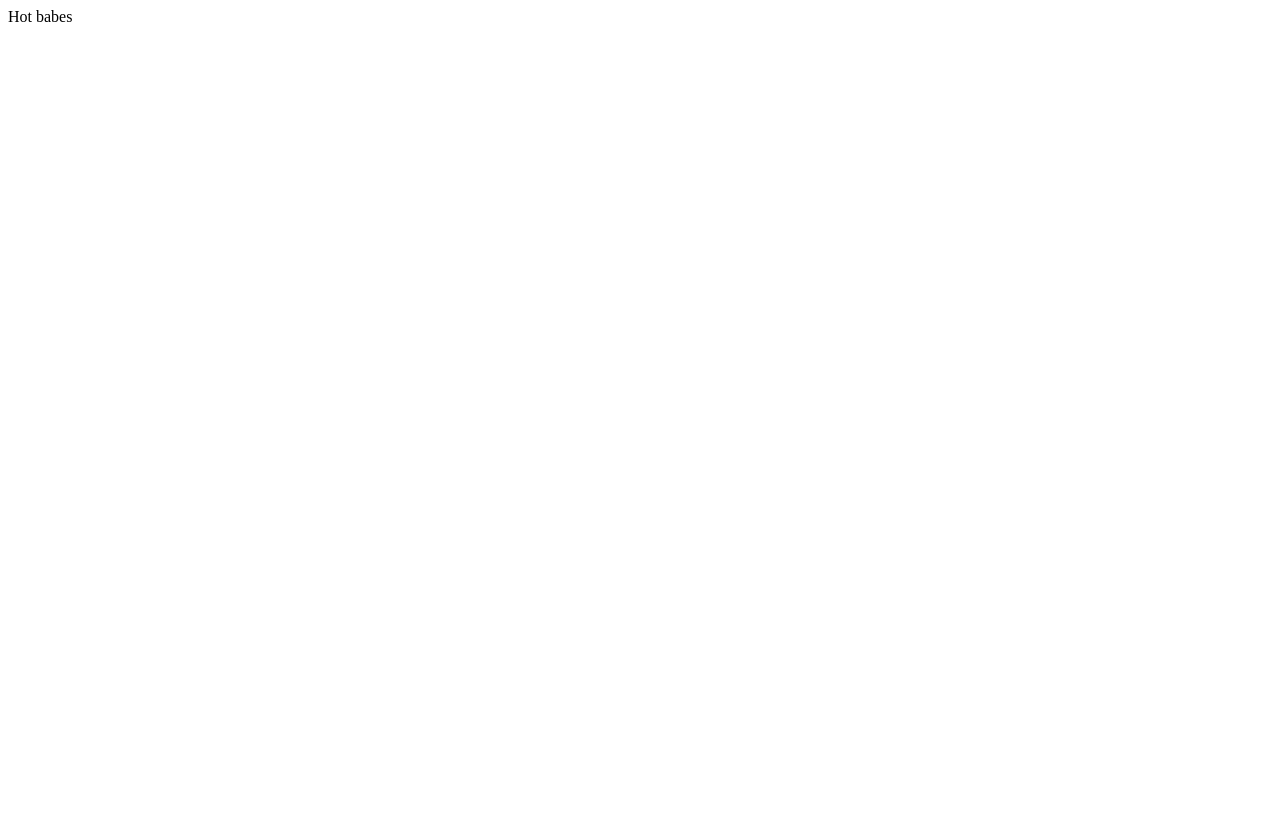
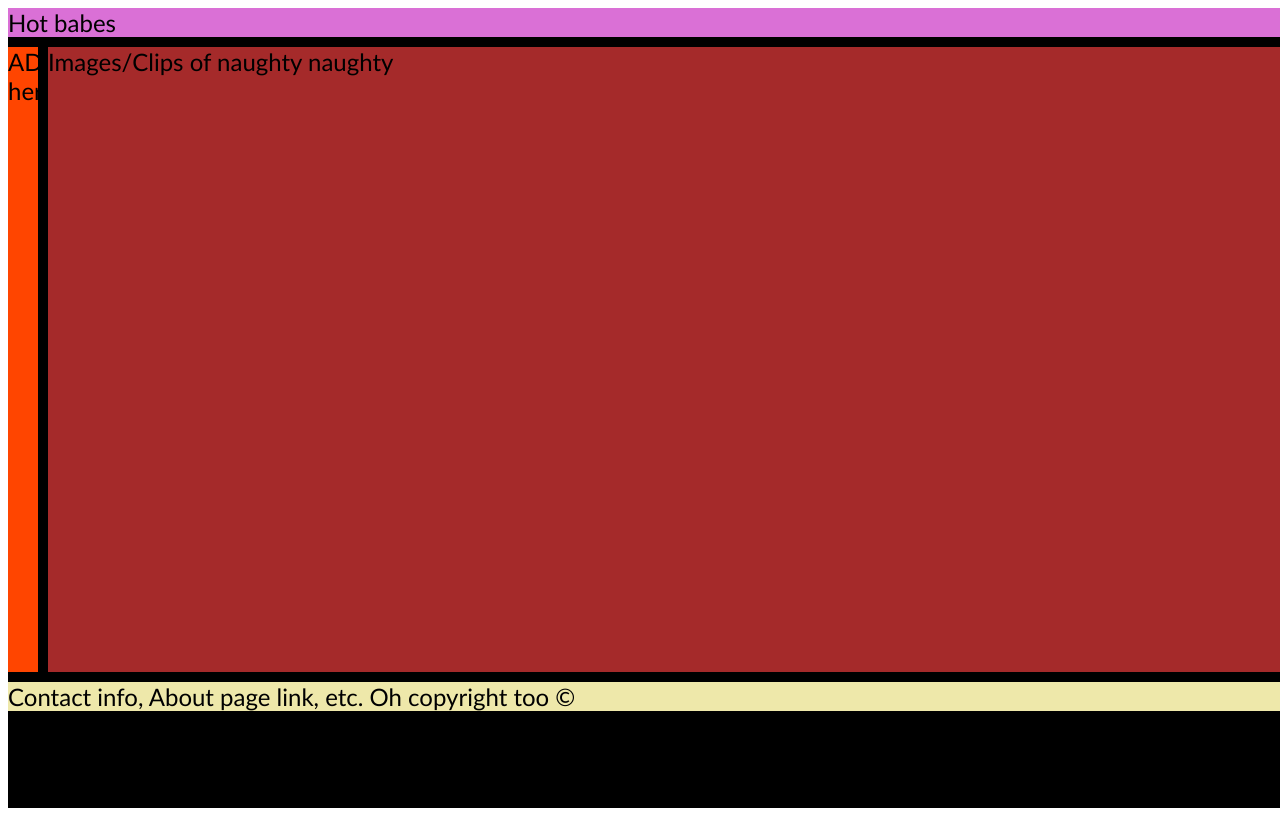
Before and after one commit to DarryenSands/NULL, a plain HTML site: page index.html in a window 1280 px wide. Drawn offline with Linux system fonts and the light colour scheme.

Commit message:
Added a general idea of the website

```diff
--- a/index.html
+++ b/index.html
@@ -2,11 +2,29 @@
 <html>
     <head>
         <title>OnlyFans 2.0</title>
+        <link href="styles/styles.css" rel ="stylesheet">
     </head>
 
     <body>
         <div class="container">
-            Hot babes
+            <div class = header>
+                Hot babes
+            </div>
+            <nav>
+                blah blah blah
+            </nav>
+            <div class = advert>
+                ADs here
+            </div>
+
+            <div class = content>
+                Images/Clips of naughty naughty
+            </div>
+
+            <div class = footer>
+                Contact info, About page link,
+                etc. Oh copyright too &#169
+            </div>
         </div>
     </body>
 </html>
--- a/styles/styles.css
+++ b/styles/styles.css
@@ -1,8 +1,38 @@
 .container {
+    min-height: 100vh;
     display: grid;
-    width: 100%;
-    grid-template-columns: auto 1fr;
+    width: 100vw;
+    grid-template-columns: 30px 1fr 30px;
     font-size: 1.5em;
-    background-color: aqua;
+    font-family: 'Trebuchet MS', 'Lucida Sans Unicode', 'Lucida Grande', 'Lucida Sans', Arial, sans-serif;
+    background: black;
+    grid-gap: 10px;
+    grid-template-rows: auto 1fr auto;
+    grid-template-areas:
+    "header   header   header"
+    "advert   content  content"
+    "footer   footer   footer" ;
+}
+
+.advert {
+    background: orangered;
+    grid-area: advert;
+}
+
+.header {
+
+    background: orchid;
+    grid-area: header;
 
 }
+
+.content {
+    background: brown;
+    grid-area: content;
+}
+
+.footer {
+    background: palegoldenrod;
+    grid-area: footer;
+
+}
```
